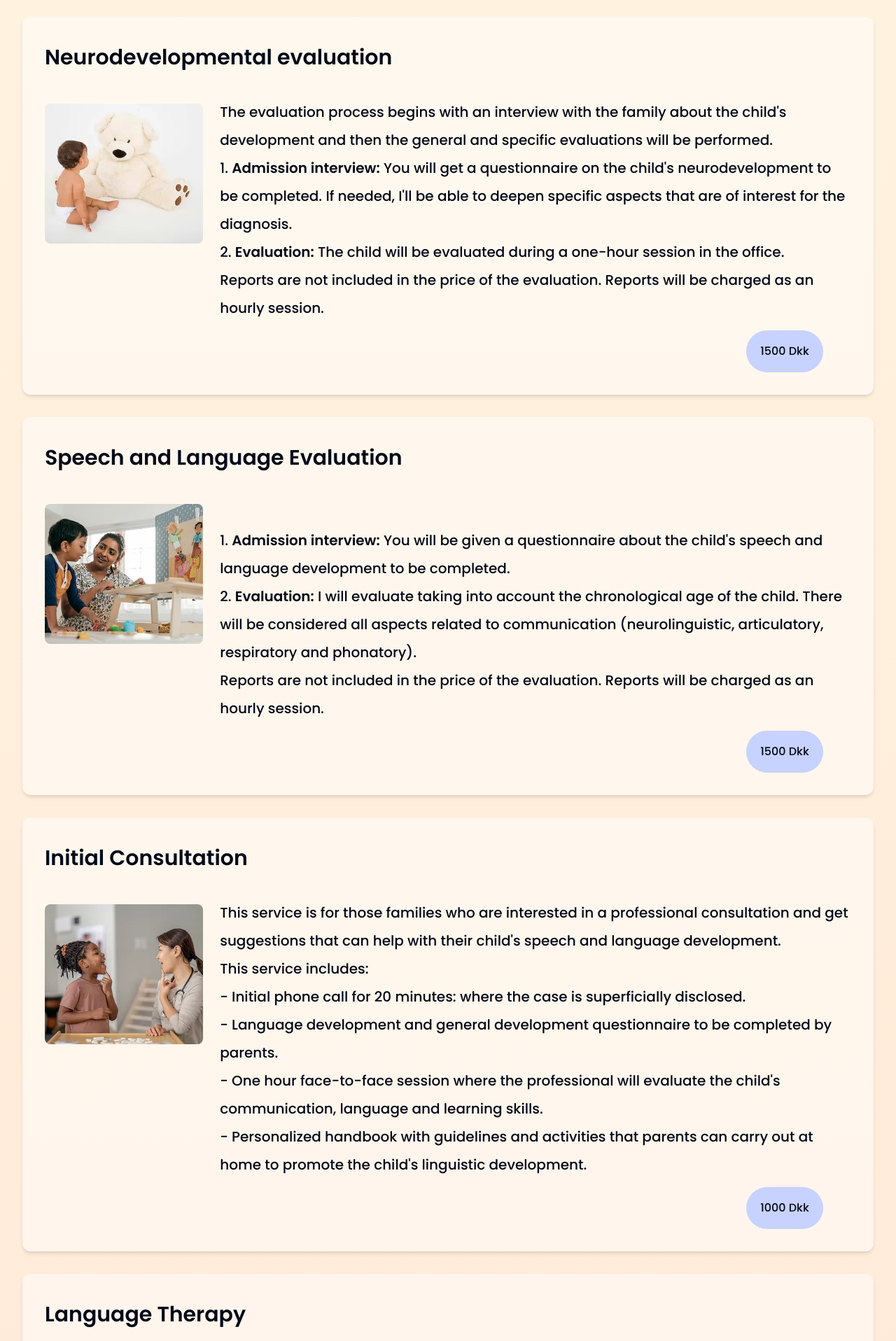
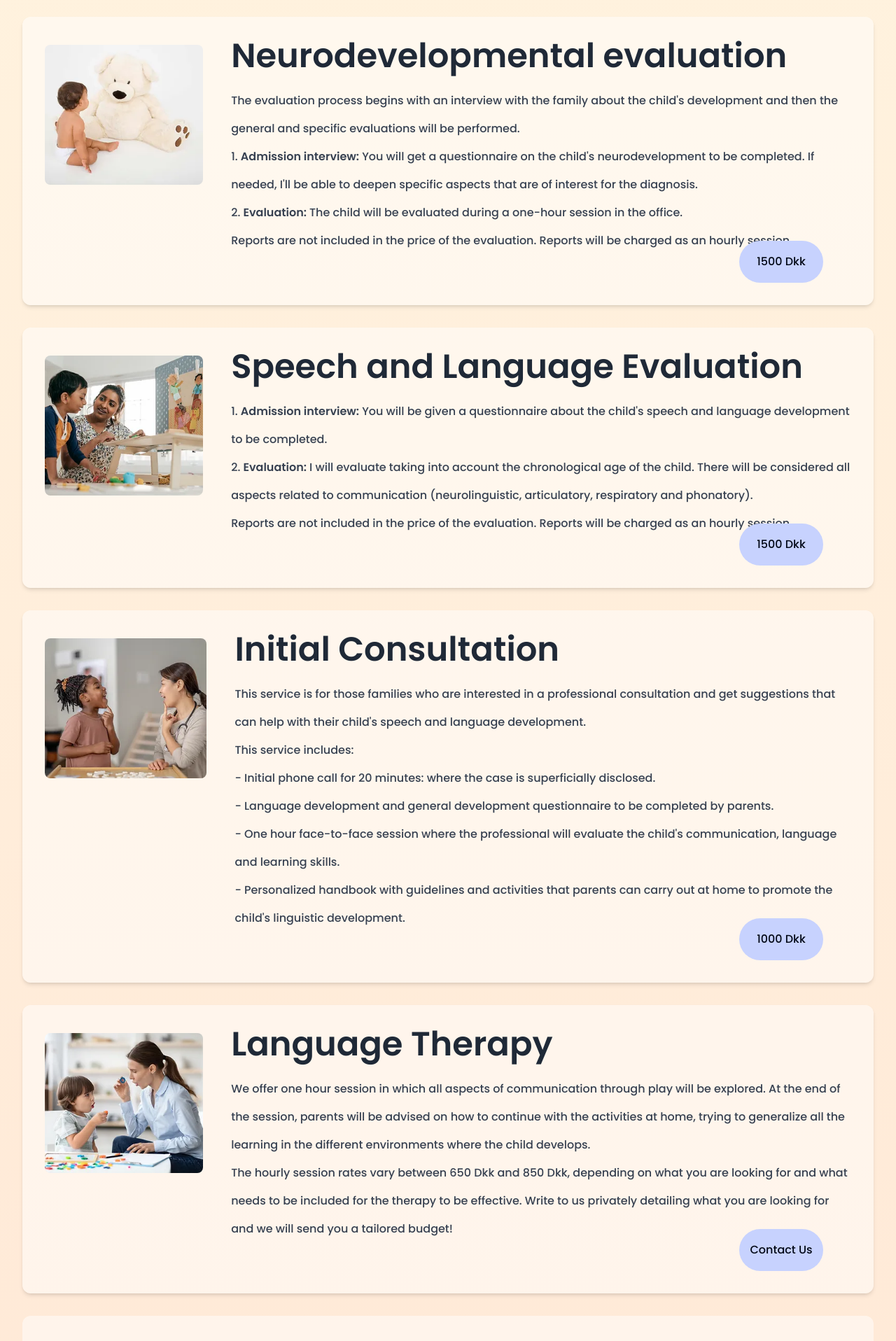
Before and after one commit to macupon/neuroExp, a React (Vite) app: page /speechandlanguage in a window 1280 px wide. Shown: the part 1060-2976 px from the top of the page at 70% size. Built offline with nearby package versions, Linux system fonts and the light colour scheme.

Commit message:
what we offer style fixed

```diff
--- a/src/pages/WhatWeDo.jsx
+++ b/src/pages/WhatWeDo.jsx
@@ -11,11 +11,11 @@ export default function WhatWeDo() {
         <video src={neuroEXP} controls autoPlay loop className='rounded-lg h-64 md:h-80 lg:h-96'></video>
       </div>
 
-      <div className='flex flex-col md:flex-row p-4 md:p-8 rounded-xl  flex justify-center  md:leading-10'>
+      <div className='flex flex-col md:flex-row p-4 md:p-8 rounded-xl justify-between  md:leading-10'>
 
         <h1 className='bg-sky-200 text-left font-bold w-10  md:h-24 md:mr-16  mb-6 md:mb-5
-                      md:mt-0 md:w-24 lg:ml-12 text-4xl md:text-5xl lg:text-6xl'>WHAT WE DO</h1>
-        <p className='mb-5 leading-7 md:leading-8 lg:leading-10 md:ml-10 lg:ml-12 md:text-base lg:text-xl'>
+                      md:mt-0 md:w-24 lg:ml-12 text-4xl md:text-5xl lg:text-6xl'>OUR PATIENTS</h1>
+        <p className='mb-5 leading-7 md:leading-8 lg:leading-10 md:ml-10 lg:ml-32 md:text-base lg:text-xl'>
           <b>Early Stimulation</b> or Early Intervention consists of providing the baby and the child with the best
           opportunities for physical, intellectual and social development so that their abilities and skills find
           their greatest potential in an environment full of stimuli.<br/>
--- a/src/pages/WhatWeOffer.jsx
+++ b/src/pages/WhatWeOffer.jsx
@@ -35,10 +35,13 @@ export default function WhatWeOffer() {
       <img src={babyblocks} alt="" className='m-2 rounded-xl lg:w-[100%] lg:h-[400px]'/>
 
       <div className='flex flex-col lg:flex-col bg-white/50 p-8 rounded-xl mt-8 shadow-md'>
-        <h2 className='my-2 font-bold md:ml-0 text-2xl lg:text-3xl'> Neurodevelopmental evaluation</h2>
-        <div className='flex flex-col md:flex-row md:align-middle my-8'>
-          <img src={babybear} alt="" className='md:w-[20vw] md:h-[150px] lg:w-[30vw] lg:h-[200px] md:mt-2 rounded-lg'/>
-            <p className='my-5 md:my-0 leading-7 md:leading-6 lg:leading-10 md:ml-6 md:text-base lg:text-xl'>
+        <div className='flex flex-col md:flex-row items-top'>
+          <img src={babybear} alt="" className='md:w-[20vw] md:h-[150px] lg:w-[28vw] lg:h-[200px] md:mt-2 rounded-lg'/>
+          <div className="md:ml-10">
+            <h2 className="font-bold md:ml-0 text-xl lg:text-5xl text-gray-800">
+            Neurodevelopmental evaluation
+            </h2>
+            <p className='md:mt-5 leading-7 md:leading-6 lg:leading-10 md:text-md text-gray-700'>
             The evaluation process begins with an interview with the family about the child's development and
               then the general and specific evaluations will be performed. <br/>
               1. <b>Admission interview:</b> You will get a questionnaire on the child's neurodevelopment to be completed.
@@ -47,33 +50,41 @@ export default function WhatWeOffer() {
               Reports are not included in the price of the evaluation. Reports will be charged as an hourly session.
             </p>
           </div>
+        </div>
         <div className='flex justify-end mr-10'>
-          <button className='mt-[-20px] rounded-full bg-indigo-200 w-[110px] h-[60px]'>1500 Dkk</button>
+          <button className='mt-[-20px] rounded-full bg-indigo-200 w-[120px] h-[60px]'>1500 Dkk</button>
         </div>
       </div>
 
       <div className='flex flex-col lg:flex-col bg-white/50 p-8 rounded-xl mt-8 shadow-md'>
-        <h2 className='my-2 font-bold md:ml-0 text-2xl lg:text-3xl'> Speech and Language Evaluation</h2>
-        <div className='flex flex-col md:flex-row my-8'>
-          <img src={babydough} alt="" className='md:w-[20vw] md:h-[150px] lg:w-[30vw] lg:h-[200px] md:mt-2 rounded-lg'/>
-            <p className='my-5 md:my-0 leading-7 md:leading-6 lg:leading-10 md:ml-6 md:text-base lg:text-xl'>
-            <br/>1. <b>Admission interview:</b> You will be given a questionnaire about the child's speech and language
+        <div className='flex flex-col md:flex-row items-top'>
+          <img src={babydough} alt="" className='md:w-[20vw] md:h-[150px] lg:w-[28vw] lg:h-[200px] md:mt-2 rounded-lg'/>
+          <div className="md:ml-10">
+            <h2 className="font-bold md:ml-0 text-xl lg:text-5xl text-gray-800">
+            Speech and Language Evaluation
+            </h2>
+            <p className='md:mt-5 leading-7 md:leading-6 lg:leading-10 md:text-md text-gray-700'>
+            1. <b>Admission interview:</b> You will be given a questionnaire about the child's speech and language
             development to be completed. <br/>
             2. <b>Evaluation:</b> I will evaluate taking into account the chronological age of the child. There will be
             considered all aspects related to communication (neurolinguistic, articulatory, respiratory and phonatory). <br/>
             Reports are not included in the price of the evaluation. Reports will be charged as an hourly session.
             </p>
           </div>
+        </div>
         <div className='flex justify-end mr-10'>
-          <button className='mt-[-20px] rounded-full bg-indigo-200 w-[110px] h-[60px]'>1500 Dkk</button>
+          <button className='mt-[-20px] rounded-full bg-indigo-200 w-[120px] h-[60px]'>1500 Dkk</button>
         </div>
       </div>
 
       <div className='flex flex-col lg:flex-col bg-white/50 p-8 rounded-xl mt-8 shadow-md'>
-        <h2 className='my-2 font-bold md:ml-0  text-2xl lg:text-3xl'> Initial Consultation </h2>
-        <div className='flex flex-col md:flex-row my-8'>
-          <img src={speechtep} alt="" className='md:w-[20vw] md:h-[150px] lg:w-[30vw] lg:h-[200px] md:mt-2 rounded-lg'/>
-            <p className='my-5 md:my-0 leading-7 md:leading-6 lg:leading-10 md:ml-6 md:text-base lg:text-xl'>
+        <div className='flex flex-col md:flex-row items-top'>
+          <img src={speechtep} alt="" className='md:w-[20vw] md:h-[150px] lg:w-[28vw] lg:h-[200px] md:mt-2 rounded-lg'/>
+          <div className="md:ml-10">
+            <h2 className="font-bold md:ml-0 text-xl lg:text-5xl text-gray-800">
+            Initial Consultation
+            </h2>
+            <p className='md:mt-5 leading-7 md:leading-6 lg:leading-10 md:text-md text-gray-700'>
             This service is for those families who are interested in a professional consultation and get suggestions
               that can help with their child's speech and language development. <br/>
               This service includes: <br/>
@@ -85,16 +96,20 @@ export default function WhatWeOffer() {
               the child's linguistic development.
             </p>
           </div>
+        </div>
         <div className='flex justify-end mr-10'>
-          <button className='mt-[-20px] rounded-full bg-indigo-200 w-[110px] h-[60px]'>1000 Dkk</button>
+          <button className='mt-[-20px] rounded-full bg-indigo-200 w-[120px] h-[60px]'>1000 Dkk</button>
         </div>
       </div>
 
       <div className='flex flex-col lg:flex-col bg-white/50 p-8 rounded-xl mt-8 shadow-md'>
-        <h2 className='my-2 font-bold md:ml-0 text-2xl lg:text-3xl'> Language Therapy</h2>
-        <div className='flex flex-col md:flex-row my-8'>
-          <img src={speechterap} alt="" className='md:w-[20vw] md:h-[150px] lg:w-[30vw] lg:h-[200px] md:mt-2 rounded-lg'/>
-            <p className='my-5 md:my-0 leading-7 md:leading-6 lg:leading-10 md:ml-6 md:text-base lg:text-xl'>
+        <div className='flex flex-col md:flex-row items-top'>
+          <img src={speechterap} alt="" className='md:w-[20vw] md:h-[150px] lg:w-[28vw] lg:h-[200px] md:mt-2 rounded-lg'/>
+          <div className="md:ml-10">
+            <h2 className="font-bold md:ml-0 text-xl lg:text-5xl text-gray-800">
+            Language Therapy
+            </h2>
+            <p className='md:mt-5 leading-7 md:leading-6 lg:leading-10 md:text-md text-gray-700'>
             We offer one hour session in which all aspects of communication through play will be explored. At the end of the session,
             parents will be advised on how to continue with the activities at home, trying to generalize all the learning in the different
             environments where the child develops. <br/>
@@ -102,10 +117,12 @@ export default function WhatWeOffer() {
             the therapy to be effective. Write to us privately detailing what you are looking for and we will send you a tailored budget!
             </p>
           </div>
+        </div>
         <div className='flex justify-end mr-10'>
-          <button className='mt-[-20px] rounded-full bg-indigo-200 w-[110px] h-[60px]'>Contact Us</button>
+          <button className='mt-[-20px] rounded-full bg-indigo-200 w-[120px] h-[60px]'>Contact Us</button>
         </div>
       </div>
+
       <div className='bg-white/50 p-4 md:p-8 mt-8 rounded-xl w-[100%]'>
         <ProfileForm/>
       </div>
```
Lines whose indentation alone changed are shown as unchanged.
